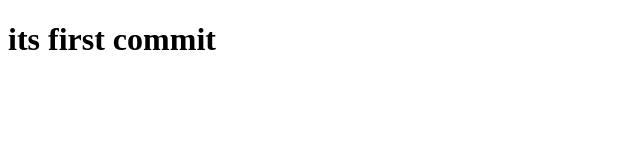
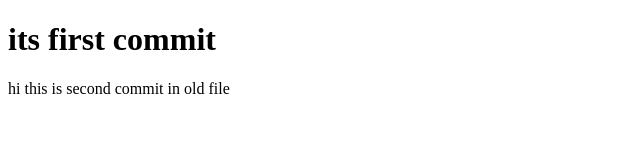
Before and after one commit to Robin-choudhary/all-, a plain HTML site: page index.html in a window 1280 px wide. Shown: the whole page, without its empty margins (0-640 px from the left). Drawn offline with Linux system fonts and the light colour scheme.

Commit message:
this is second commit in index file

```diff
--- a/index.html
+++ b/index.html
@@ -8,6 +8,8 @@
 </head>
 <body>
 	<h1>its first commit</h1>
+	<p>hi this is second commit in old file</p>
+
 
 
 </body>
```
